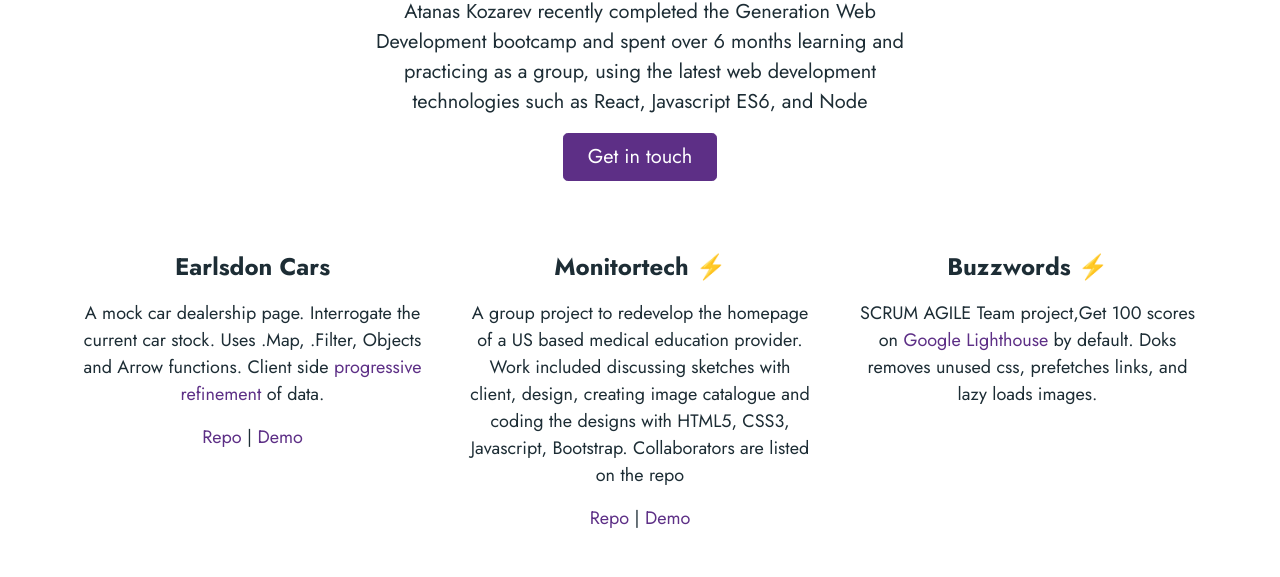
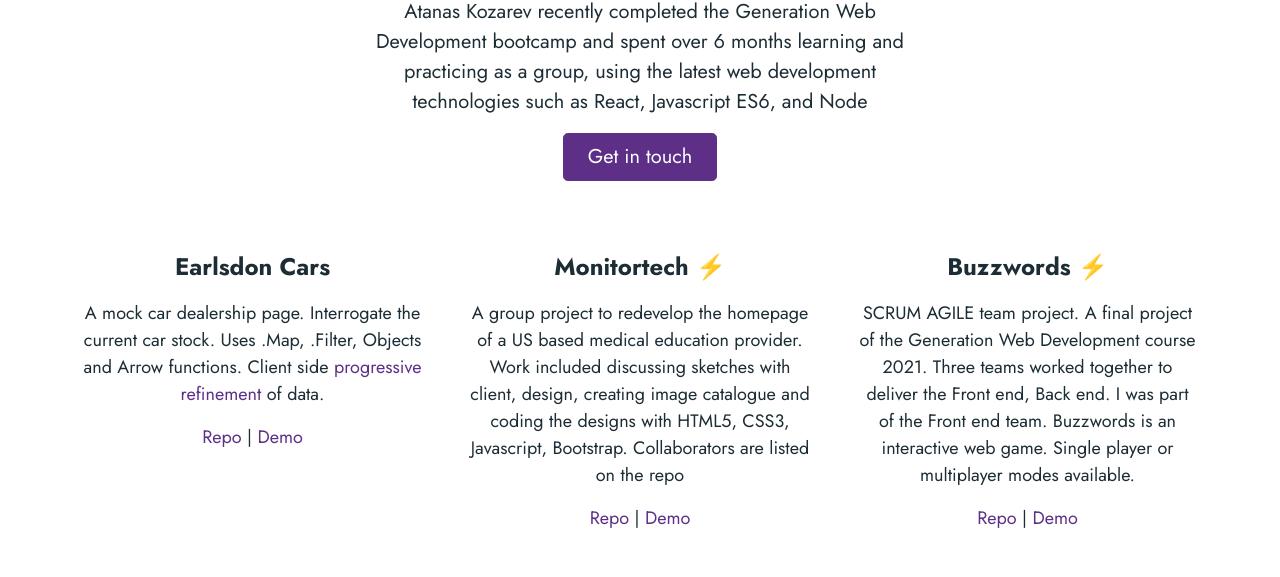
Before and after one commit to ultraasi-atanas/doks2, a plain HTML site: page index.html in a window 1280 px wide. Shown: the part 208-785 px from the top of the page. Drawn offline with Linux system fonts and the light colour scheme.

Commit message:
Add Buzzwords repo links and description

```diff
--- a/index.html
+++ b/index.html
@@ -145,7 +145,8 @@
 
       <div class="col-lg-5">
         <h2 class="h4">Buzzwords ⚡️</h2>
-        <p>SCRUM AGILE Team project,Get 100 scores on <a href="https://googlechrome.github.io/lighthouse/viewer/?gist=7731347bb8ce999eff7428a8e763b637">Google Lighthouse</a> by default. Doks removes unused css, prefetches links, and lazy loads images.</p>
+        <p>SCRUM AGILE team project. A final project of the Generation Web Development course 2021. Three teams worked together to deliver the Front end, Back end. I was part of the Front end team. Buzzwords is an interactive web game. Single player or multiplayer modes available.</p>
+        <p><a href="https://github.com/AtanasProject/monitor-tech-v2">Repo</a> | <a href="https://github.com/ultraasi-atanas/Gen-BuzzwordsFrontend/">Demo</a></p>
       </div>
     </div>
     <div class="row justify-content-center text-center">
```
